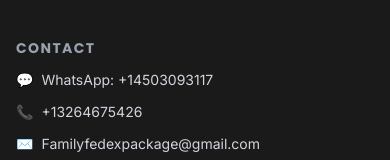
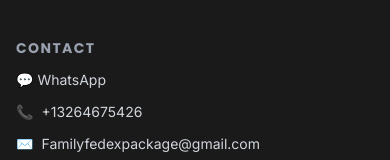
Before and after one commit to mederhoo-script/FedEx-package, a Next.js app: page / in a window 390 px wide. Shown: the part 2406-2566 px from the top of the page. Built offline with nearby package versions, Linux system fonts and the light colour scheme; no server answers.

Commit message:
Show only WhatsApp label as link, hide phone number text
Agent-Logs-Url: https://github.com/mederhoo-script/FedEx-package/sessions/2fed4ae6-6c28-4766-b32f-7576145be57d

Co-authored-by: mederhoo-script <133251935+mederhoo-script@users.noreply.github.com>

```diff
--- a/app/components/Footer.tsx
+++ b/app/components/Footer.tsx
@@ -34,8 +34,7 @@ export default function Footer() {
                   rel="noopener noreferrer"
                   className="flex items-center gap-2 font-body text-sm text-gray-300 hover:text-fedex-orange transition-colors"
                 >
-                  <span>💬</span>
-                  <span>WhatsApp: +14503093117</span>
+                  <span>💬 WhatsApp</span>
                 </a>
               </li>
               <li>
```
